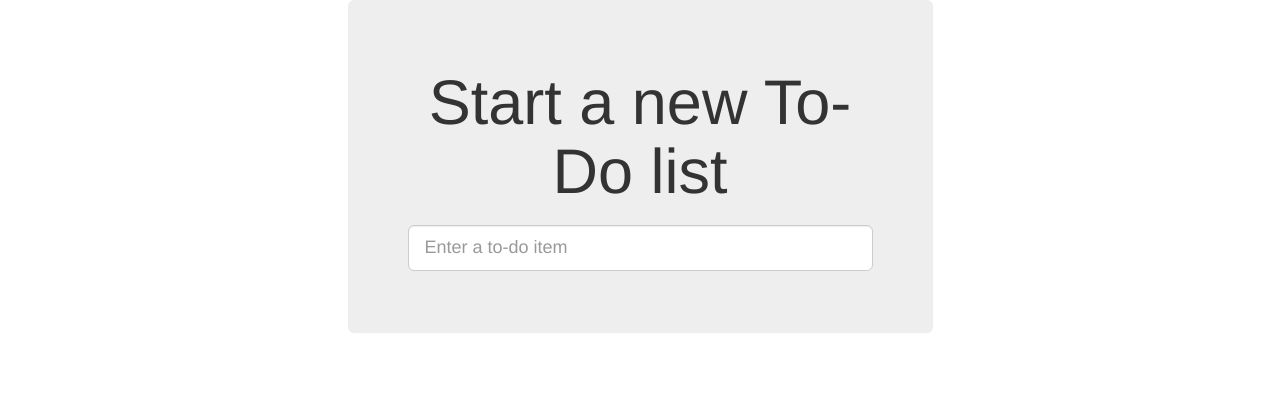
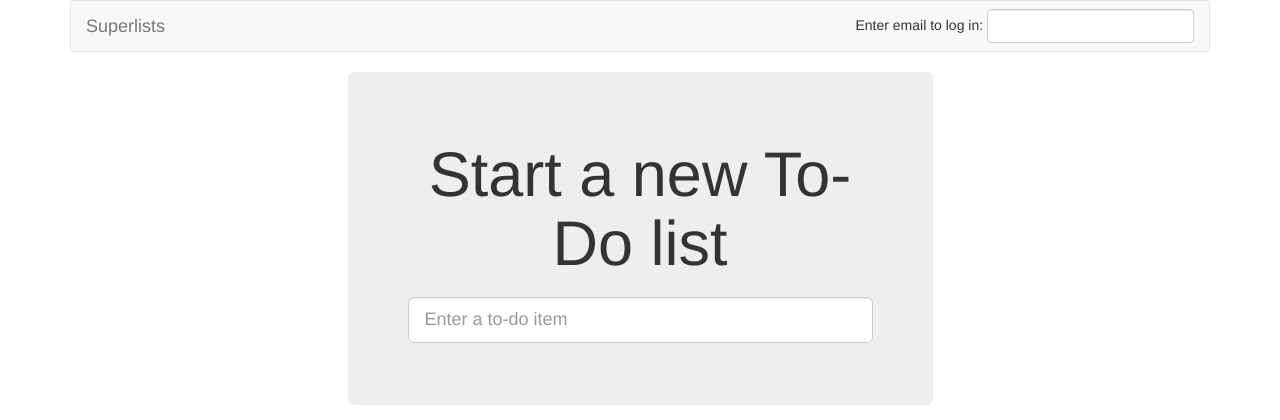
Before and after one commit to dccxi/superlists, a Django app: page / in a window 1280 px wide. Shown: the top 420 px of the page. Run offline with Django 3.2, Linux system fonts and the light colour scheme; some libraries are stand-ins or nearby versions.

Commit message:
add navigation

```diff
--- a/lists/templates/base.html
+++ b/lists/templates/base.html
@@ -11,6 +11,17 @@
 
 <body>
   <div class="container">
+    <nav class="navbar navbar-default" role="navigation">
+      <div class="container-fluid">
+        <a class="navbar-brand" href="/">Superlists</a>
+        <form action="#" method="POST" class="navbar-form navbar-right">
+          <span>Enter email to log in:</span>
+          <input class="form-control" name="email" type="text" />
+          {% csrf_token %}
+        </form>
+      </div>
+    </nav>
+
     <div class="row">
       <div class="col-md-6 col-md-offset-3 jumbotron">
         <div class="text-center">
```
